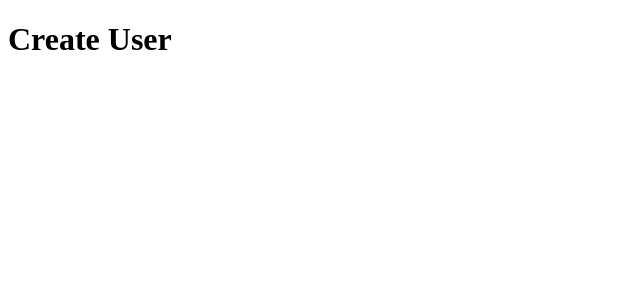
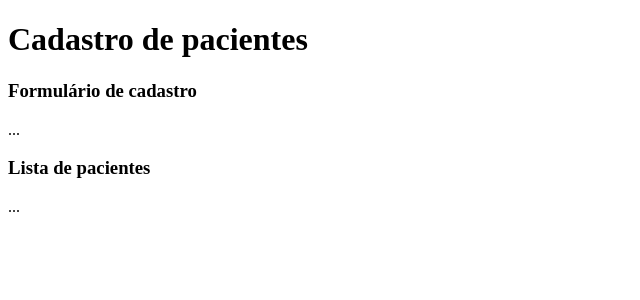
Before and after one commit to IcaroRangel/node-react-pacientes, a React (Create React App) app in the folder frontend/: page / in a window 1280 px wide. Shown: the top 300 px of the page, without its empty margins (0-640 px from the left). Built offline with nearby package versions, Linux system fonts and the light colour scheme.

Commit message:
create interface values

```diff
--- a/frontend/src/components/CreateUser/index.tsx
+++ b/frontend/src/components/CreateUser/index.tsx
@@ -1,10 +1,23 @@
 import React from "react";
+import Form from "../Form";
+import { Container } from "./styles";
 
 const CreateUser = () => {
   return (
-    <div>
-      <h1>Create User</h1>
-    </div>
+    <Container>
+      <header>
+        <h1>Cadastro de pacientes</h1>
+      </header>
+      <div>
+        <div>
+          <h3>Formulário de cadastro</h3>
+          <span>...</span>
+        </div>
+        <div>
+          <Form />
+        </div>
+      </div>
+    </Container>
   );
 };
 
--- /dev/null
+++ b/frontend/src/components/CreateUser/styles.ts
@@ -0,0 +1,3 @@
+import styled from "styled-components";
+
+export const Container = styled.div``;
--- a/frontend/src/components/Form/index.tsx
+++ b/frontend/src/components/Form/index.tsx
@@ -1,7 +1,20 @@
 import React from "react";
 
+interface InitialValues {
+  name: string;
+  telephone: string;
+  email: string;
+  address: string;
+}
+
 const Form = () => {
-  return <div></div>;
+  const [values, setValues] = React.useState({} as InitialValues);
+  return (
+    <div>
+      <h3>Lista de pacientes</h3>
+      <span>...</span>
+    </div>
+  );
 };
 
 export default Form;
```
